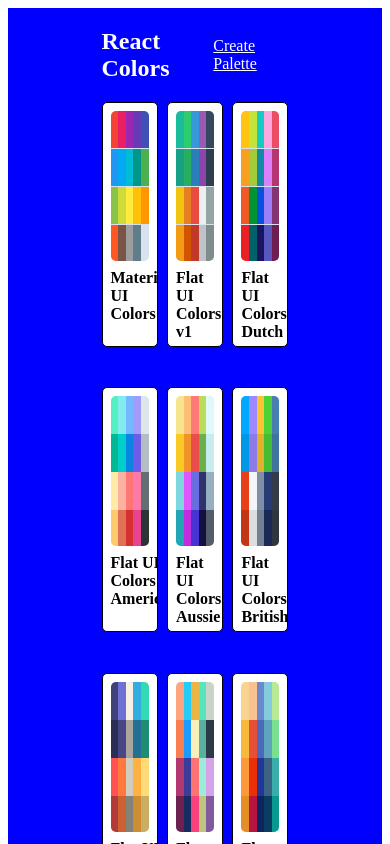
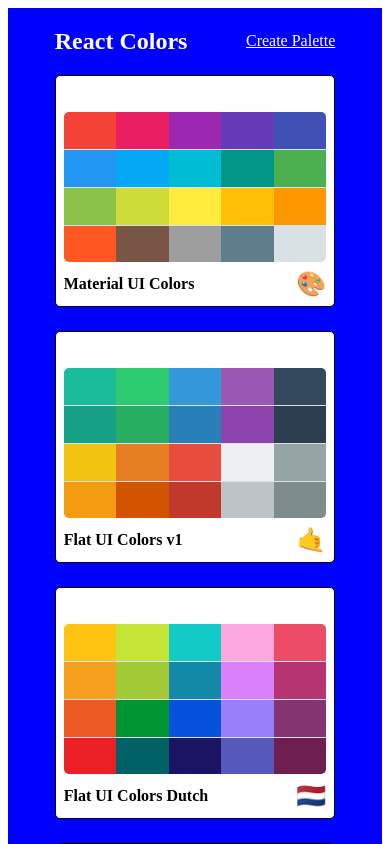
Before and after one commit to sterlingbarton/color-palette, a React (Vite) app in the folder color-palette/: page / in a window 390 px wide. Shown: the top 844 px of the page. Built offline with nearby package versions, Linux system fonts and the light colour scheme.

Commit message:
switched from jss to css throughout whole app

```diff
--- a/color-palette/src/DraggableColorBox.css
+++ b/color-palette/src/DraggableColorBox.css
@@ -1,4 +1,4 @@
-.root{
+.color-box-root{
     width: 20%;
     height: 25%;
     margin: 0 auto;
@@ -9,7 +9,7 @@
     border: none;
 }
 
-.root:hover svg{
+.color-box-root:hover svg{
     color: white;
     transform: scale(1.5);
     transition: all 0.4s ease-in-out;
@@ -30,14 +30,14 @@
 }
 
 @media (max-width: 1200px){
-    .root{
+    .color-box-root{
         width: 25%;
         height: 20%;
     }
 }
 
 @media (max-width: 992px){
-    .root{
+    .color-box-root{
         width: 50%;
         height: 9%;
     }
--- a/color-palette/src/DraggableColorBox.jsx
+++ b/color-palette/src/DraggableColorBox.jsx
@@ -4,7 +4,7 @@
 
 export default function DraggableColorBox({color, name, handleRemoveColor}) {
     return (
-    <div className='root' style={{backgroundColor:color}}>
+    <div className='color-box-root' style={{backgroundColor:color}}>
         <div className='box-content'>
             <span>{name}</span>
             <DeleteIcon className='delete-icon' onClick={handleRemoveColor}/>
--- /dev/null
+++ b/color-palette/src/MiniPalette.css
@@ -0,0 +1,59 @@
+.mini-palette-root {
+    background-color: white;
+    border: 1px solid black;
+    border-radius: 5px;
+    padding: 0.5rem;
+    position: relative;
+    overflow: hidden;
+    cursor: pointer;
+
+}
+.mini-palette-root:hover svg{
+    opacity: 1;
+}
+
+.mini-palette-colors {
+    background-color: #dae1e4;
+    height: 150px;
+    width: 100%;
+    border-radius: 5px;
+    overflow: hidden;
+}
+
+.mini-palette-title {
+    display: flex;
+    justify-content: space-between;
+    align-items: center;
+    margin: 0;
+    color: black;
+    padding-top: 0.5rem;
+    font-size: 1rem;
+    position: relative;
+}
+
+.mini-palette-emoji {
+    margin-left: 0.5rem;
+    font-size: 1.5rem;
+}
+
+.mini-palette-miniColor {
+    height: 25%;
+    width: 20%;
+    display: inline-block;
+    margin: 0 auto;
+    position: relative;
+    margin-bottom: -3.5px;
+}
+
+svg{
+    color: 'white';
+    background-color: '#eb3d30';
+    width: '20px';
+    height: '20px';
+    position: 'absolute';
+    right: 0;
+    top: 0;
+    padding: '10px';
+    z-index: '10';
+    opacity: 0;
+}
--- a/color-palette/src/MiniPalette.jsx
+++ b/color-palette/src/MiniPalette.jsx
@@ -1,71 +1,11 @@
 import React from 'react'
+import './MiniPalette.css'
 import DeleteIcon from '@mui/icons-material/Delete';
-import {createUseStyles} from 'react-jss'
-
-const useStyles = createUseStyles({
-    root: {
-        backgroundColor: 'white',
-        border: '1px solid black',
-        borderRadius: '5px',
-        padding: '.5rem',
-        position: 'relative',
-        overflow: 'hidden',
-        cursor: 'pointer',
-        '&:hover svg':{
-            opacity: 1
-        }
-    },
-    colors: {
-        backgroundColor: '#dae1ef',
-        height: '150px',
-        width: '100%',
-        borderRadius: '5px',
-        overflow: 'hidden',
-    },
-    title: {
-        display: 'flex',
-        justifyContent: 'space-between',
-        alignItems: 'center',
-        margin: 0,
-        color: 'black',
-        paddingTop: '.5rem',
-        paddingBottom: '1.5rem',
-        fontSize: '1rem',
-        position: 'relative',
-    },
-    emoji: {
-        marginLeft: '.5rem',
-        fontSize: '1.5rem',
-    },
-    miniColor: {
-        height: '25%',
-        width: '20%',
-        display: 'inline-block',
-        margin: '0 auto',
-        position: 'relative',
-        marginBottom: '-3.5px'
-    },
-    deleteIcon:{
-        color: 'white',
-        backgroundColor: '#eb3d30',
-        width: '20px',
-        height: '20px',
-        position: 'absolute',
-        right: 0,
-        top: 0,
-        padding: '10px',
-        zIndex: '10',
-        opacity: 0,
-
-    }
-})
 
 export default function MiniPalette({palette, goToPalette, deletePalette, id}) {
 
-    const classes = useStyles()
-
     const miniColors = palette.colors.map((color) => {
-        return <div className={classes.miniColor} style={{ backgroundColor: color.color }} key={color.name}/>
+        return <div className='mini-palette-miniColor' style={{ backgroundColor: color.color }} key={color.name}/>
     })
 
     const handleDeletePalette = (e) => {
@@ -75,12 +15,15 @@
 
 
   return (
-    <div className={classes.root} onClick={goToPalette}>
-        <DeleteIcon className={classes.deleteIcon} style={{transition: 'all 0.3s ease-in-out'}} onClick={handleDeletePalette}/>
-        <div className={classes.colors}>
+    <div className='mini-palette-root' onClick={goToPalette}>
+        <DeleteIcon
+            className='mini-palette-delete-icon'
+            style={{ transition: 'all 0.3s ease-in-out' }}
+            onClick={handleDeletePalette}/>
+        <div className='mini-palette-colors'>
             {miniColors}
         </div>
-        <h5 className={classes.title}>{palette.paletteName}<span className={classes.emoji}>{palette.emoji}</span></h5>
+        <h5 className='mini-palette-title'>{palette.paletteName}<span className='mini-palette-emoji'>{palette.emoji}</span></h5>
     </div>
   )
 }
--- /dev/null
+++ b/color-palette/src/PaletteList.css
@@ -0,0 +1,62 @@
+.palette-list-root{
+    background-color: blue;
+    height: 100vh;
+    display: flex;
+    align-items: flex-start;
+    justify-content: center;
+}
+
+.palette-list-container {
+    width: 50%;
+    display: flex;
+    align-items: flex-start;
+    flex-direction: column;
+    flex-wrap: wrap;
+}
+.palette-list-nav {
+    display: flex;
+    width: 100%;
+    justify-content: space-between;
+    align-items: center;
+    color: white;
+}
+.palette-list-nav a {
+    color: white;
+}
+.palette-list-palettes {
+    box-sizing: border-box;
+    width: 100%;
+    display: grid;
+    grid-template-columns: repeat(3, 30%);
+    row-gap: 2.5rem;
+    column-gap: 2.5rem;
+}
+
+@media (max-width: 1550px){
+    .palette-list-container{
+        width: 65%;
+    }
+}
+
+@media (max-width: 1200px){
+    .palette-list-container{
+        width: 70%;
+    }
+}
+
+@media (max-width: 992px){
+    .palette-list-palettes{
+        grid-template-columns: repeat(2, 50%);
+        row-gap: 1.5rem;
+        column-gap: 1.5rem;
+    }
+}
+
+@media (max-width: 576px){
+    .palette-list-container{
+        width: 75%;
+    }
+    .palette-list-palettes{
+        grid-template-columns: repeat(1, 100%);
+    }
+}
--- a/color-palette/src/PaletteList.jsx
+++ b/color-palette/src/PaletteList.jsx
@@ -1,45 +1,9 @@
 import React from 'react'
 import {useNavigate, Link} from 'react-router-dom'
 import MiniPalette from './MiniPalette'
-import {createUseStyles} from 'react-jss'
-
-const useStyles = createUseStyles({
-    root: {
-        backgroundColor: 'blue',
-        height: '100vh',
-        display: 'flex',
-        alignItems: 'flex-start',
-        justifyContent: 'center'
-    },
-    container: {
-        width: '50%',
-        display: 'flex',
-        alignItems: 'flex-start',
-        flexDirection: 'column',
-        flexWrap: 'wrap'
-    },
-    nav: {
-        display: 'flex',
-        width: '100%',
-        justifyContent: 'space-between',
-        alignItems: 'center',
-        color: 'white',
-        '& a':{
-            color: 'white'
-        }
-    },
-    palettes: {
-        boxSizing: 'border-box',
-        width: '100%',
-        display: 'grid',
-        gridTemplateColumns: 'repeat(3, 30%)',
-        gridGap: '5%'
-    },
-
-})
+import './PaletteList.css'
 
 export default function PaletteList({palettes, deletePalette}) {
-    const classes = useStyles()
 
     const navigate = useNavigate()
 
@@ -59,13 +23,13 @@
 
 
   return (
-    <div className={classes.root}>
-        <div className={classes.container}>
-            <nav className={classes.nav}>
+    <div className='palette-list-root'>
+        <div className='palette-list-container'>
+            <nav className='palette-list-nav'>
                 <h1>React Colors</h1>
                 <Link to='/palette/new'>Create Palette</Link>
             </nav>
-            <div className={classes.palettes}>
+            <div className='palette-list-palettes'>
                 {paletteList}
             </div>
         </div>
--- a/color-palette/src/PaletteMetaForm.jsx
+++ b/color-palette/src/PaletteMetaForm.jsx
@@ -18,7 +18,6 @@
     hideForm
 }) {
 
-    // const [open, setOpen] = React.useState(true);
     const [type, setType] = React.useState('form')
 
 
```
